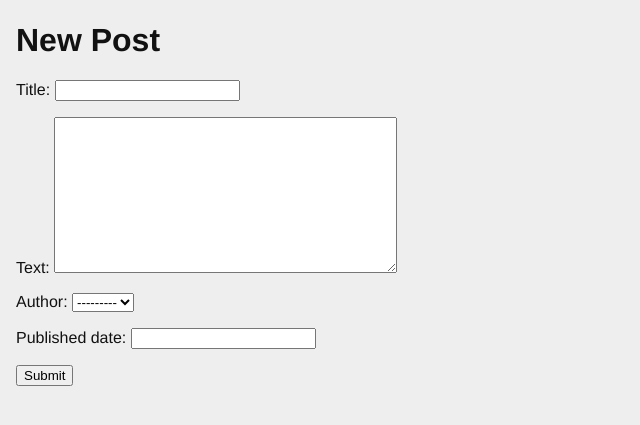
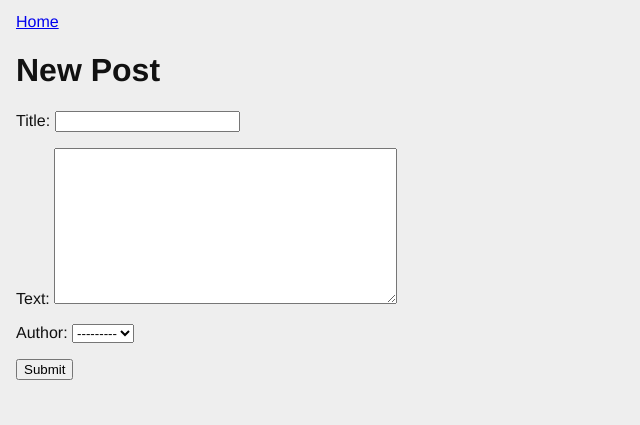
Before and after one commit to KLehning/mysite, a Django app: page /post in a window 1280 px wide. Shown: the part 20-445 px from the top of the page, without its empty margins (0-640 px from the left). Run offline with Django 3.2, Linux system fonts and the light colour scheme; data comes from the database, SQL or seed files in the repository; both versions use the stored data as it was after the commit.

Commit message:
Complete post and FB login

```diff
--- a/blogging/forms.py
+++ b/blogging/forms.py
@@ -5,4 +5,4 @@ from blogging.models import Post
 class MyPostForm(ModelForm):
     class Meta:
         model = Post
-        fields = ['title', 'text', 'author', 'published_date']
+        fields = ['title', 'text', 'author',]
--- a/blogging/templates/blogging/detail.html
+++ b/blogging/templates/blogging/detail.html
@@ -2,6 +2,7 @@
 
 {% block content %}
 <a class="backlink" href="/">Home</a>
+<a href="{% url 'add_post' %}">New Post</a></li>
 <h1>{{ post }}</h1>
 <p class="byline">
   Posted by {{ post.author.username }} &mdash; {{ post.published_date }}
--- a/blogging/templates/blogging/list.html
+++ b/blogging/templates/blogging/list.html
@@ -1,4 +1,5 @@
 {% extends "base.html" %}{% block content %}
+  <a href="{% url 'add_post' %}">New Post</a></li>
   <h1>Recent Posts</h1>
   {% comment %} here is where the query happens {% endcomment %}
   {% for post in posts %}
--- a/blogging/templates/blogging/post_form.html
+++ b/blogging/templates/blogging/post_form.html
@@ -1,4 +1,5 @@
 {% extends "base.html" %}{% block content %}
+    <a class="backlink" href="/">Home</a>
     <h1>New Post</h1>
     <body>
 
```
Also changed, not shown: db.sqlite3.
